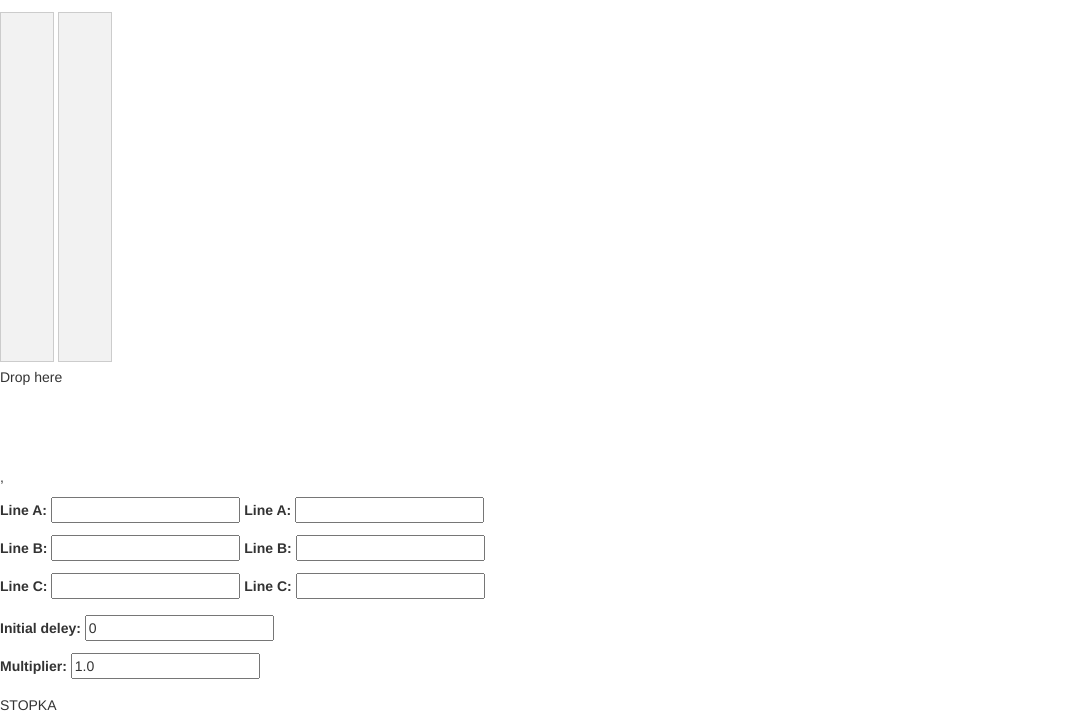
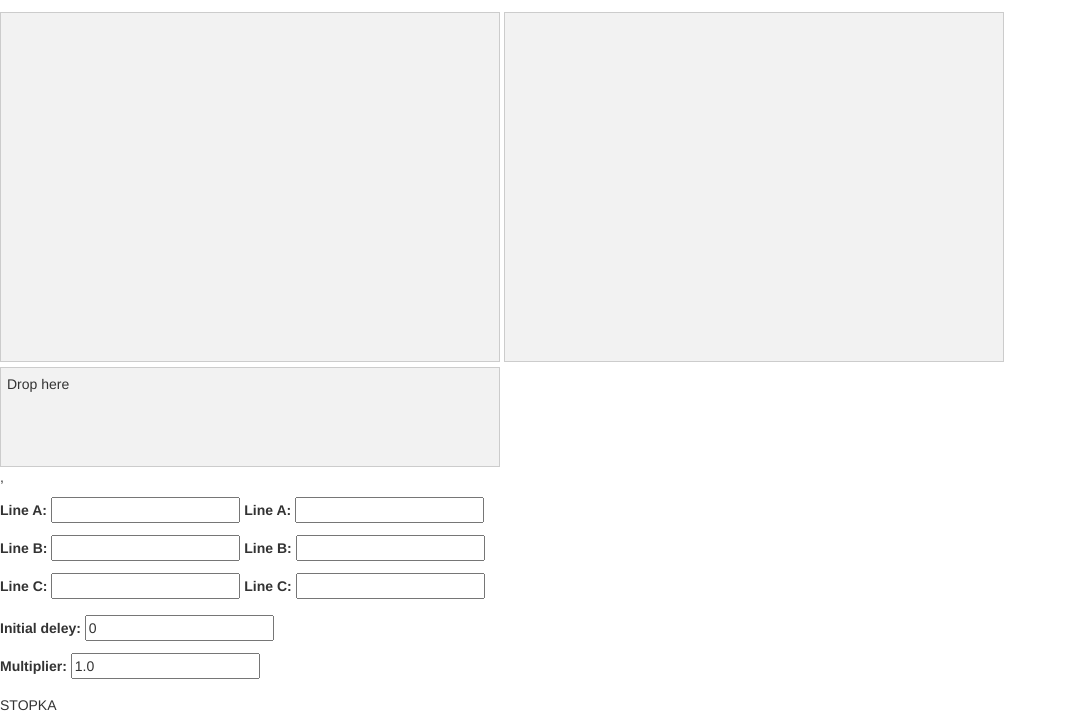
Before and after one commit to Noventhree/sub_adjuster_django, a Django app: template src/sub_adjuster/templates/sub_adjuster/index.html in a window 1280 px wide. Shown: the part 18-730 px from the top of the page, without its empty margins (0-1067 px from the left). Run offline with Django 3.2, Linux system fonts and the light colour scheme; the template is opened without the code that fills it: values that come from a table or form of the project are taken from there, others are empty; the visitor is signed in with stand-in values (Sample User, id 1); parts of the project's set-up code (start-up, migrations or seed data) failed here and were passed over; some libraries are stand-ins or nearby versions.

Commit message:
seems to work

```diff
--- a/src/static/css/base.css
+++ b/src/static/css/base.css
@@ -11,6 +11,7 @@ li {
 .sub_guts {
 
     height: 350px;
+    width: 500px;
     border: 1px solid #ccc;
     background: #f2f2f2;
     padding: 6px;
@@ -20,9 +21,16 @@ li {
 .sub_form {
     display: inline-block;
 
+
 }
 .ui-droppable {
     height: 100px;
+    width: 500px;
+    border: 1px solid #ccc;
+    background: #f2f2f2;
+    padding: 6px;
+    overflow: auto;
+    display: inline-block;
 }
 .ui-droppable {
 
--- a/src/sub_adjuster/models.py
+++ b/src/sub_adjuster/models.py
@@ -120,8 +120,9 @@ class Adjuster(object):
             lines = f.readlines()
             for line in lines:
                 if ' --> ' in line:
-                    line_start = (decode(line)[0] - decode(self.subtitle_base.line_A)[0])*self.multiplier + decode(self.subtitle_blueprint.line_A)[0]
-                    line_end = (decode(line)[1] - decode(self.subtitle_base.line_A)[1])*self.multiplier + decode(self.subtitle_blueprint.line_A)[1]
+                    adjustLine = lambda x: (decode(line)[x] - decode(self.subtitle_base.line_A)[x])*self.multiplier + decode(self.subtitle_blueprint.line_A)[x]
+                    line_start = adjustLine(0)
+                    line_end = adjustLine(1)
                     line = code(line_start, line_end) + '\n'
                 adjusted_content.append(line)
         return adjusted_content
```
Also changed, not shown: src/sub_adjuster/templates/sub_adjuster/get_parameters.html (+21 -16 lines).
